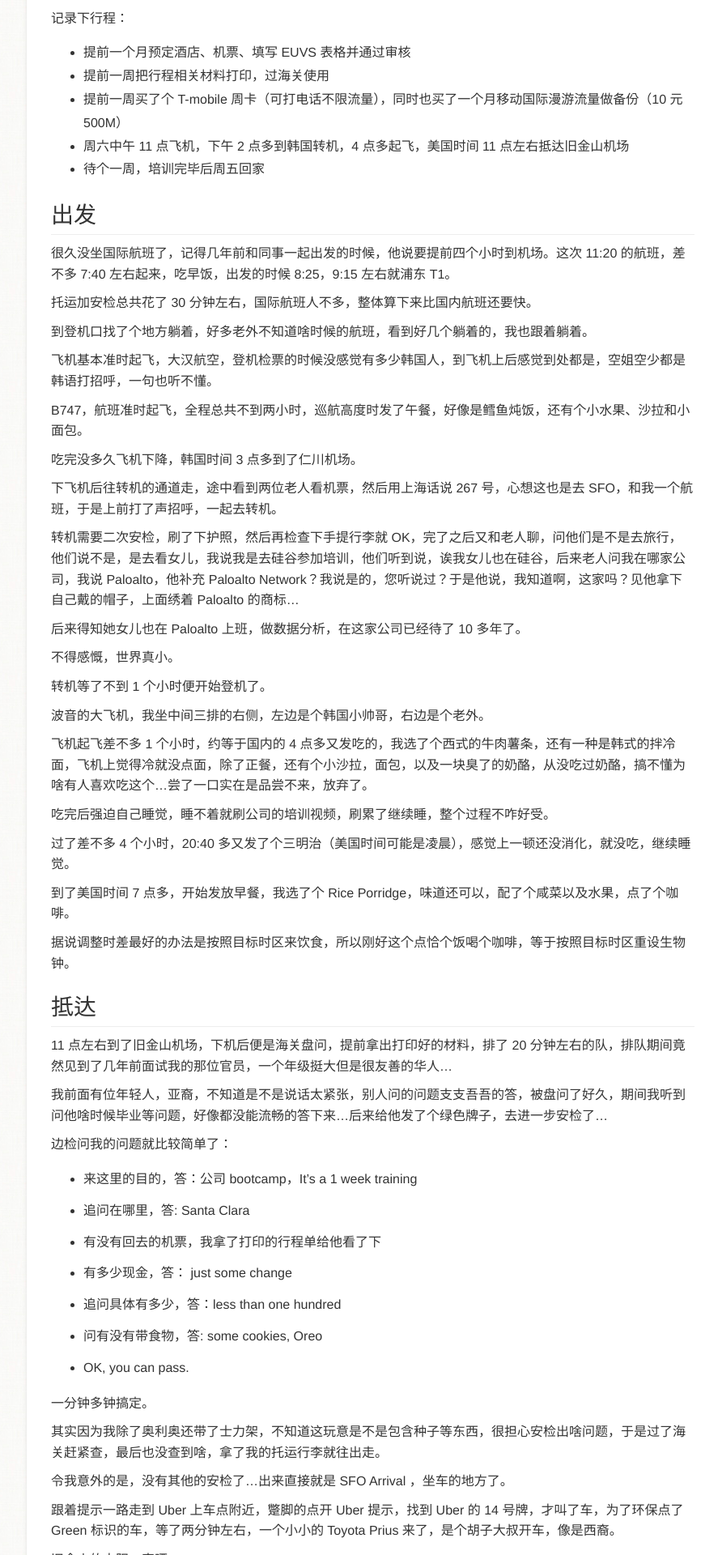
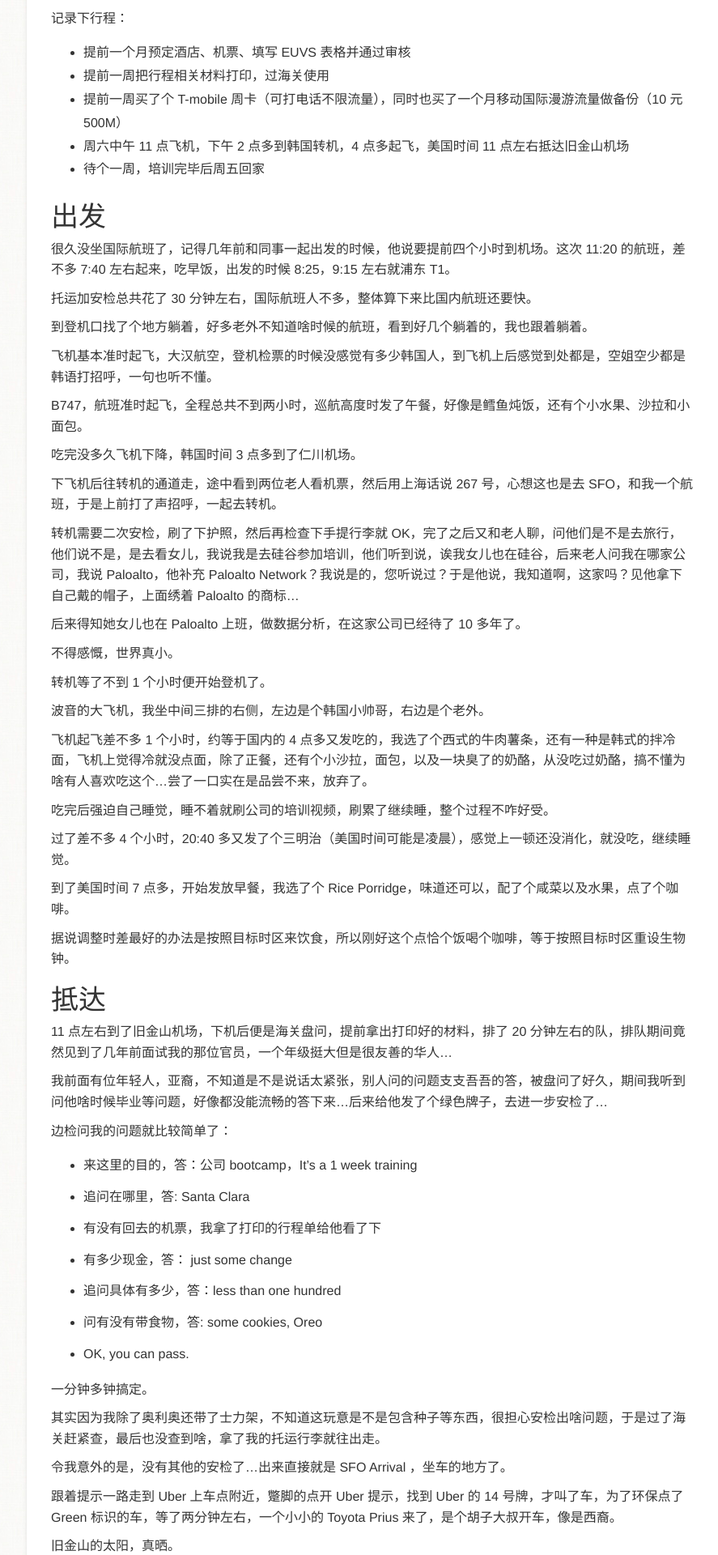
Before and after one commit to zm1990s/halfcoffee, a Jekyll site: the page built from _posts/2024-03-10-silicon.markdown, in a window 1280 px wide. Shown: the part 346-2266 px from the top of the page at 81% size, without its empty margins (37-924 px from the left). Built offline with Jekyll 4.4.1, drawn with Linux system fonts in a browser that asks for light colours; comment, search, counter and statistics services are not loaded; a style sheet for code colours, icons or effects is not loaded.

Commit message:
20240414

```diff
--- a/_posts/2024-03-10-silicon.markdown
+++ b/_posts/2024-03-10-silicon.markdown
@@ -28,7 +28,7 @@ typora-root-url: ../../halfcoffee
 
 
 
-## 出发
+# 出发
 
 很久没坐国际航班了，记得几年前和同事一起出发的时候，他说要提前四个小时到机场。这次 11:20 的航班，差不多 7:40 左右起来，吃早饭，出发的时候 8:25，9:15 左右就浦东 T1。
 
@@ -64,7 +64,7 @@ B747，航班准时起飞，全程总共不到两小时，巡航高度时发了
 
 据说调整时差最好的办法是按照目标时区来饮食，所以刚好这个点恰个饭喝个咖啡，等于按照目标时区重设生物钟。
 
-## 抵达
+# 抵达
 
 11 点左右到了旧金山机场，下机后便是海关盘问，提前拿出打印好的材料，排了 20 分钟左右的队，排队期间竟然见到了几年前面试我的那位官员，一个年级挺大但是很友善的华人...
 
@@ -122,7 +122,7 @@ B747，航班准时起飞，全程总共不到两小时，巡航高度时发了
 
 简单收拾了下，出去找吃的。
 
-## 第一餐
+# 第一餐
 
 本来想着是不是可以租个自行车，看了下和吃饭的地方刚好反的，于是还是先去吃饭了。
 
@@ -148,7 +148,7 @@ Yelp 上看了家评价 4.6 的餐厅，风格挺像酒吧，我直接走进去
 
 不过低效的另一种说法是：life here is slow
 
-## 闲逛
+# 闲逛
 
 饭后去周边的公司楼下打了卡，认识的公司一大堆：
 
@@ -172,7 +172,7 @@ Intel、AMD、veritas、Pure storage、Gigamon、Erricsson、Hitachi、infoblox
 
 到酒店和家人通了个话，早早就睡了，为了每天早上 8 点的培训，必须早睡早起了。
 
-## 第二天
+# 第二天
 
 晚上睡觉也是一言难尽，酒店就在高速路旁边，车来车往声音挺大，睡到半夜被摩托车的炸裂声惊醒，还以为是有人在敲门，估计有人飙车，折腾了好一会儿。
 
@@ -236,7 +236,7 @@ Anyway，虽然没有跑太多地方，但是也挺充实，一天（半天）
 
 这边还是挺 bike friendly 的，基本上每条道路都会有自行车标识，要么有单独预留的路，要么会提示汽车自行车 share 路面，挺好的。
 
-## Day 3
+# Day 3
 
  周一，去公司的一天。
 
@@ -268,7 +268,7 @@ Training 的安排比较宽松，基本每个 session 之后会有休息，或
 
 晚上期望着能碰到个熟人去吃饭，结果还是一个人静静地找了家餐厅去吃，Taco 非常好吃，不过也挺贵。
 
-## Day4
+# Day4
 
 困，只能用这个词形容这一天，从早上一直到下午吃饭...
 
@@ -292,7 +292,7 @@ Training 的安排比较宽松，基本每个 session 之后会有休息，或
 
 开始吃饭时好像大家也没啥聊的，后来我说我是 one piece 的 fans，然后像是拉开了大家的话匣，先是说到东京的海贼王乐园，然后他们又提到其他自己喜欢看的日漫，什么火影、灌篮高手之类的，说着说着又提到游戏，不知道咋又回到了 China is the source，估计现在很多成功的游戏都是 made in China 吧...
 
-## Day5
+# Day5
 
 因为前两天实在是困，于是今天晚起了十多分钟，早餐实际上并没有太多人，估计很多人可能不吃或者比较晚。拿完餐没多久，看到了 K，Right on time。他说他今天迟了一些，我说 me too，这就是缘分吧，一切都是如此同步。
 
@@ -328,7 +328,7 @@ Training 的安排比较宽松，基本每个 session 之后会有休息，或
 
 对了，这次培训总共应该有 6 个华人，除了之前聚餐的四个，还有一位当地华人，估计是 ABC，还有个韩国人，一直坐在角落的桌子，好像也没怎么和其他人联系。下午 happy hour 时看到他一个人出门，和新加坡同事想着出去打个招呼，但是出去后人已经不在了，估计是去吃饭了。等了会儿我们也去吃饭，没想到走着走着碰到他，他好像带了老婆过来，所以一直一个人没咋和其他人聚在一起，此时我也有些后悔没带家人来，但想了想如果带家人来了，可能也不会去找这些同事一起 hang out...
 
-## Day6
+# Day6
 
 培训最后一天，感觉前两天起的都有点晚，今天专门晚了 20 分钟，感觉时间应该也会比较充裕。想着今天去这么晚，K 应该会在吧，没想到去了后没看到 K，餐厅也没几个熟人...
 
@@ -354,7 +354,7 @@ Training 的安排比较宽松，基本每个 session 之后会有休息，或
 
 回酒店发了朋友圈，下次再见。
 
-## 回国
+# 回国
 
 第二天早上，8 点左右起来吃早饭，可能是因为前一天 NVIDIA 的大会也结束了，早餐也没了自助（Buffet），又是点餐，看了下菜单，选了大陆式 continental 早餐，以前在短视频里看到过，但具体是啥不清楚。
 
```
Also changed, not shown: page/3碎碎念.md (+16 -0 lines).
